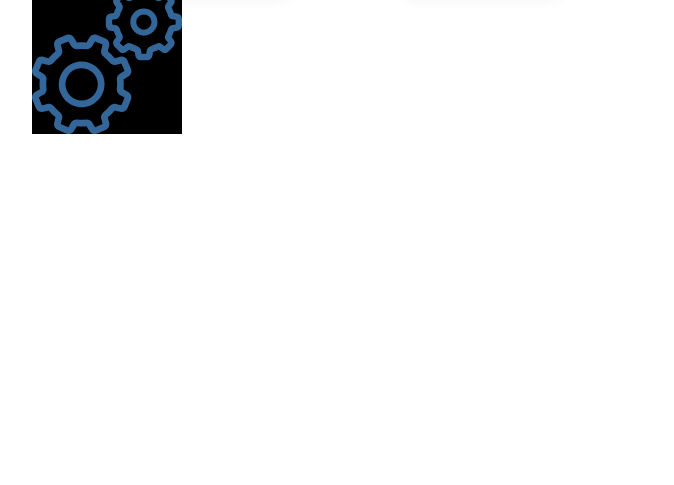
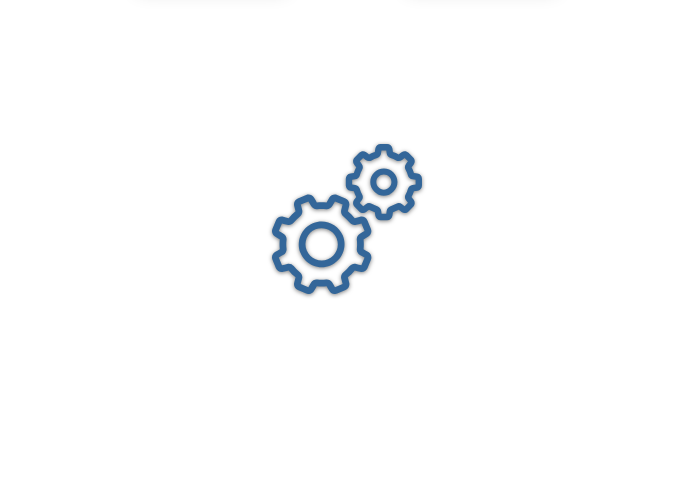
Before and after one commit to dzakimahfuzh/annisacatering, a plain HTML site: page index.html in a window 1280 px wide. Shown: the part 315-800 px from the top of the page, without its empty margins (293-967 px from the left). Drawn offline with nearby package versions, Linux system fonts and the light colour scheme.

Commit message:
finished

```diff
--- a/annisa.css
+++ b/annisa.css
@@ -4,6 +4,7 @@
     margin-top: 50px;
     width: 50%;
     padding: 5px;
+    text-align: center;
 }
 
 .btnRow {
@@ -68,3 +69,8 @@
     margin: auto;
     color: white;
 }
+
+.divset {
+    margin: 80px;
+    margin-top: 160px;
+}
--- a/index.html
+++ b/index.html
@@ -45,8 +45,8 @@
         </div>
 </div>
 
-<div class="col-">
-    <img src="img/settings.svg" alt="onProgress" style="width: 150px; height: auto; background-color: black;">
+<div class="col- divset">
+    <img src="img/settings.svg" alt="onProgress" style="width: 150px; height: auto; filter: drop-shadow(0px 1px 2px rgba(0,0,0,0.5));">
 </div>
 </body>
 </html>
```
